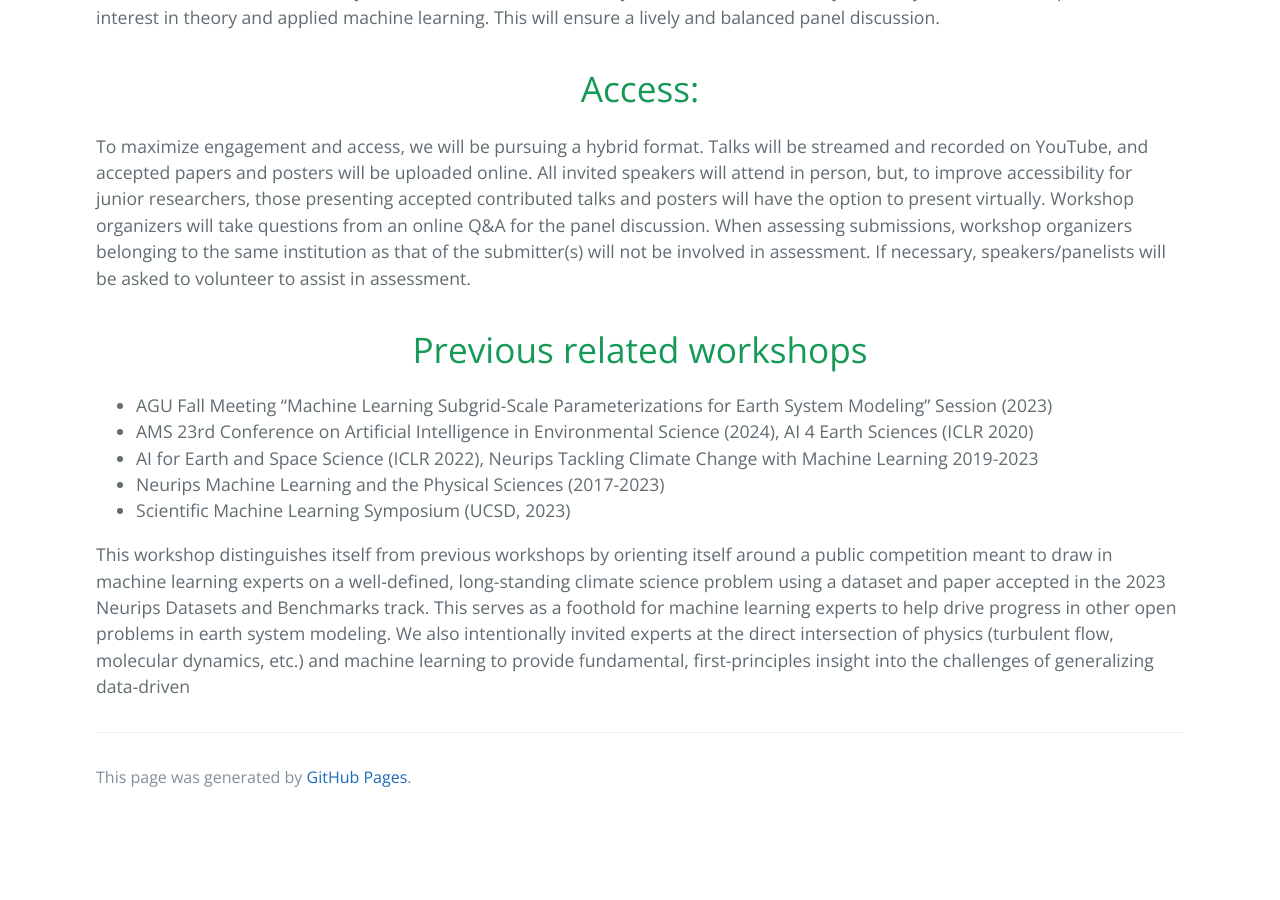
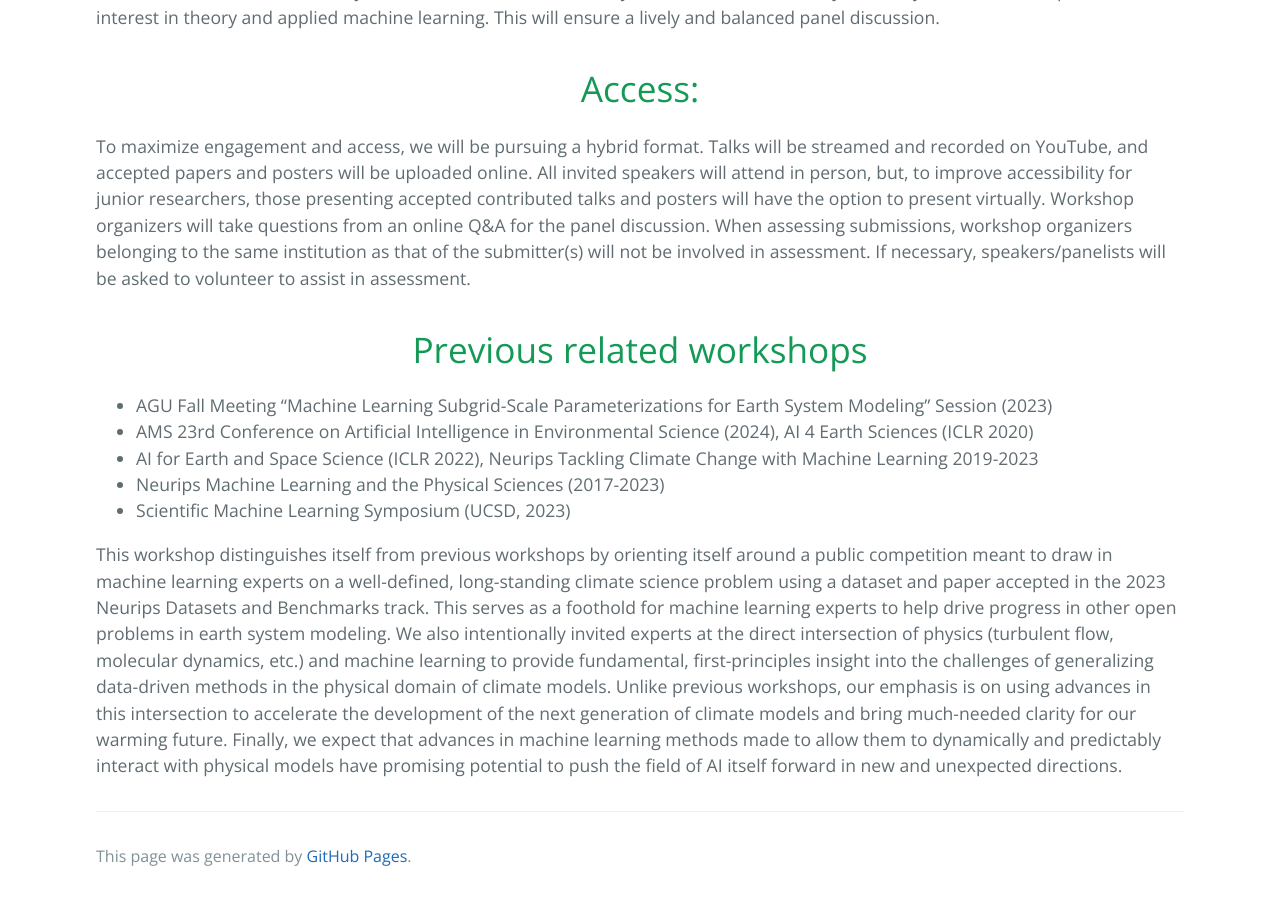
Before and after one commit to leap-stc/ml4esm-workshop, a Jekyll site: the page built from index.md, in a window 1280 px wide and 900 px high, scrolled down 12336 px. Built offline with Jekyll 4.4.1, drawn with Linux system fonts in a browser that asks for light colours; before the commit the page ends 13157 px from its top, so only the background shows below that.

Commit message:
last part of text was cut off for some reason

```diff
--- a/index.md
+++ b/index.md
@@ -285,4 +285,4 @@ To maximize engagement and access, we will be pursuing a hybrid format. Talks wi
 - Neurips Machine Learning and the Physical Sciences (2017-2023)
 - Scientific Machine Learning Symposium (UCSD, 2023)
 
-This workshop distinguishes itself from previous workshops by orienting itself around a public competition meant to draw in machine learning experts on a well-defined, long-standing climate science problem using a dataset and paper accepted in the 2023 Neurips Datasets and Benchmarks track. This serves as a foothold for machine learning experts to help drive progress in other open problems in earth system modeling. We also intentionally invited experts at the direct intersection of physics (turbulent flow, molecular dynamics, etc.) and machine learning to provide fundamental, first-principles insight into the challenges of generalizing data-driven
+This workshop distinguishes itself from previous workshops by orienting itself around a public competition meant to draw in machine learning experts on a well-defined, long-standing climate science problem using a dataset and paper accepted in the 2023 Neurips Datasets and Benchmarks track. This serves as a foothold for machine learning experts to help drive progress in other open problems in earth system modeling. We also intentionally invited experts at the direct intersection of physics (turbulent flow, molecular dynamics, etc.) and machine learning to provide fundamental, first-principles insight into the challenges of generalizing data-driven methods in the physical domain of climate models. Unlike previous workshops, our emphasis is on using advances in this intersection to accelerate the development of the next generation of climate models and bring much-needed clarity for our warming future. Finally, we expect that advances in machine learning methods made to allow them to dynamically and predictably interact with physical models have promising potential to push the field of AI itself forward in new and unexpected directions.
```
Also changed, not shown: 1 other file.
